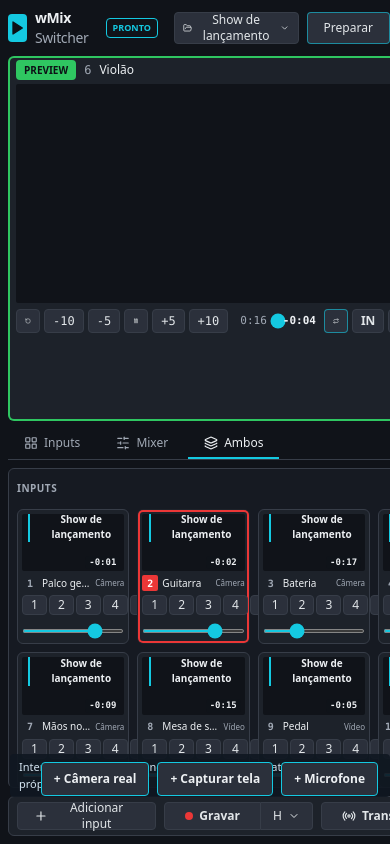
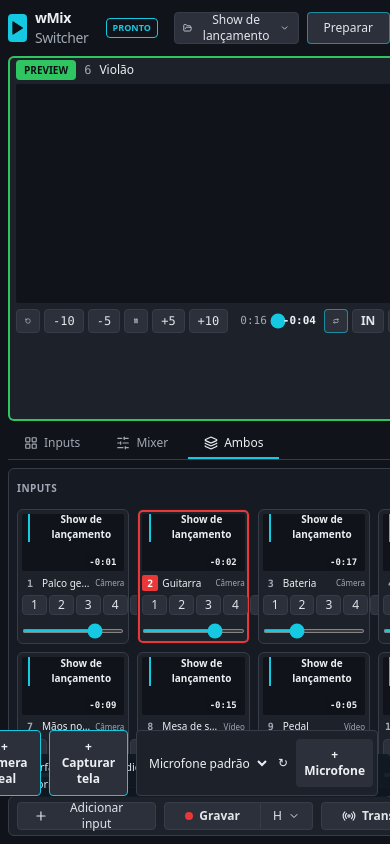
Before and after one commit to Washington92/Pulsebroadcast, a React (Vite) app: page / in a window 390 px wide. Shown: the top 844 px of the page. Built offline with nearby package versions, Linux system fonts and the light colour scheme.

Commit message:
feat(audio): add device enumeration and microphone selection to wMix

```diff
--- a/src/App.tsx
+++ b/src/App.tsx
@@ -8,6 +8,8 @@ export default function App() {
   const [engine] = useState(() => new WmixEngine());
   const [audio] = useState(() => new WmixAudioEngine());
   const [inputs, setInputs] = useState<AudioInput[]>([]);
+  const [microphones, setMicrophones] = useState<MediaDeviceInfo[]>([]);
+  const [selectedMicrophone, setSelectedMicrophone] = useState("");
   const [sources, setSources] = useState<WmixSource[]>([]);
   const [program, setProgram] = useState<string | null>(null);
   const [recording, setRecording] = useState(false);
@@ -28,9 +30,15 @@ export default function App() {
     setError("");
     try { await engine.addScreen(); } catch (e) { setError(e instanceof Error ? e.message : String(e)); }
   }
+  async function refreshMicrophones() {
+    try {
+      const devices = await navigator.mediaDevices.enumerateDevices();
+      setMicrophones(devices.filter(device => device.kind === "audioinput"));
+    } catch (e) { setError(e instanceof Error ? e.message : String(e)); }
+  }
   async function addMicrophone() {
     setError("");
-    try { await audio.addMicrophone(); } catch (e) { setError(e instanceof Error ? e.message : String(e)); }
+    try { await audio.addMicrophone(selectedMicrophone || undefined); await refreshMicrophones(); } catch (e) { setError(e instanceof Error ? e.message : String(e)); }
   }
   async function toggleRecording() {
     if (!recording) { engine.startRecording(audio.output()); setRecording(true); return; }
@@ -41,12 +49,19 @@ export default function App() {
     link.click(); setTimeout(() => URL.revokeObjectURL(url), 60000);
   }
   return <>
-    <Switcher nativeAudio={inputs} nativeAudioVolume={(id, volume) => audio.setVolume(id, volume)} nativeAudioMute={(id, muted) => audio.setMute(id, muted)} nativeSources={sources} nativeProgram={program} nativeCut={id => engine.setProgram(id)} nativeFade={(id, ms) => engine.transitionTo(id, ms)} nativeAdd={addCamera} nativeRecord={toggleRecording} nativeRecording={recording} />
+    <Switcher nativeAudio={inputs} nativeAudioVolume={(id, volume) => audio.setVolume(id, volume)} nativeAudioMute={(id, muted) => audio.setMute(id, muted)} nativeAudioRemove={id => audio.remove(id)} nativeSources={sources} nativeProgram={program} nativeCut={id => engine.setProgram(id)} nativeFade={(id, ms) => engine.transitionTo(id, ms)} nativeAdd={addCamera} nativeRecord={toggleRecording} nativeRecording={recording} />
     <canvas ref={canvas} width={1280} height={720} className="pointer-events-none fixed -left-[9999px] top-0" aria-hidden="true" />
     <div className="fixed bottom-12 right-3 z-[120] flex gap-2">
       <button onClick={() => void addCamera()} className="rounded border border-primary bg-secondary px-3 py-2 text-xs font-semibold text-foreground">+ Câmera real</button>
       <button onClick={() => void addScreen()} className="rounded border border-primary bg-secondary px-3 py-2 text-xs font-semibold text-foreground">+ Capturar tela</button>
-      <button onClick={() => void addMicrophone()} className="rounded border border-primary bg-secondary px-3 py-2 text-xs font-semibold text-foreground">+ Microfone</button>
+      <div className="flex items-center gap-1 rounded border border-border bg-card px-1">
+        <select aria-label="Dispositivo de microfone" value={selectedMicrophone} onFocus={() => void refreshMicrophones()} onChange={e => setSelectedMicrophone(e.target.value)} className="max-w-36 bg-card p-1 text-xs text-foreground">
+          <option value="">Microfone padrão</option>
+          {microphones.filter(device => device.deviceId).map((device, index) => <option key={device.deviceId} value={device.deviceId}>{device.label || `Microfone ${index + 1}`}</option>)}
+        </select>
+        <button type="button" onClick={() => void refreshMicrophones()} title="Atualizar dispositivos" aria-label="Atualizar dispositivos de áudio" className="px-1 text-xs text-foreground">↻</button>
+        <button onClick={() => void addMicrophone()} className="rounded bg-secondary px-2 py-2 text-xs font-semibold text-foreground">+ Microfone</button>
+      </div>
     </div>
     {error && <div role="alert" className="fixed bottom-24 right-3 z-[120] max-w-sm rounded bg-red-950 p-3 text-xs text-white">{error}</div>}
     <div className="wmix-demo-note" role="status">{sources.length ? `wMix Engine • ${sources.length} fonte(s) real(is) • Gravação WebM com áudio quando microfone conectado` : "Interface Lovable • Adicione câmera ou tela para ativar o motor próprio • Sem OBS"}</div>
```
